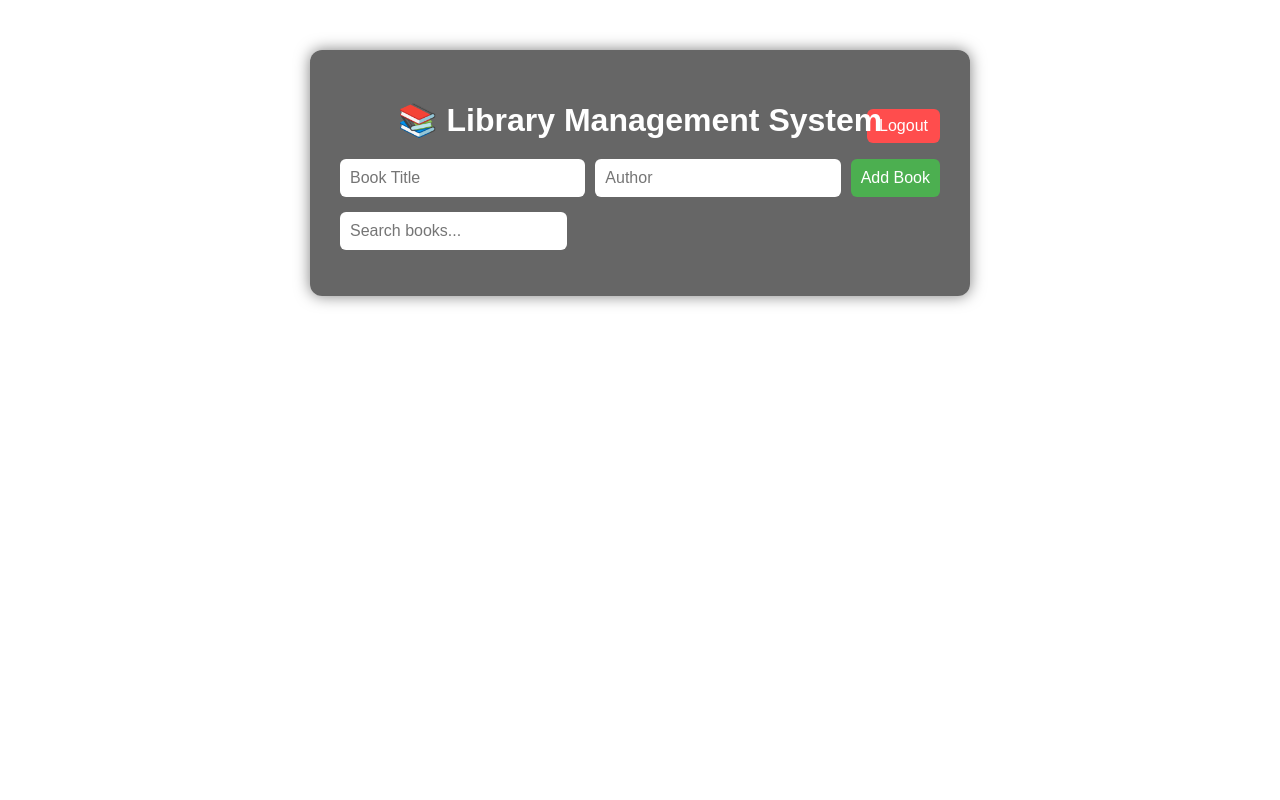
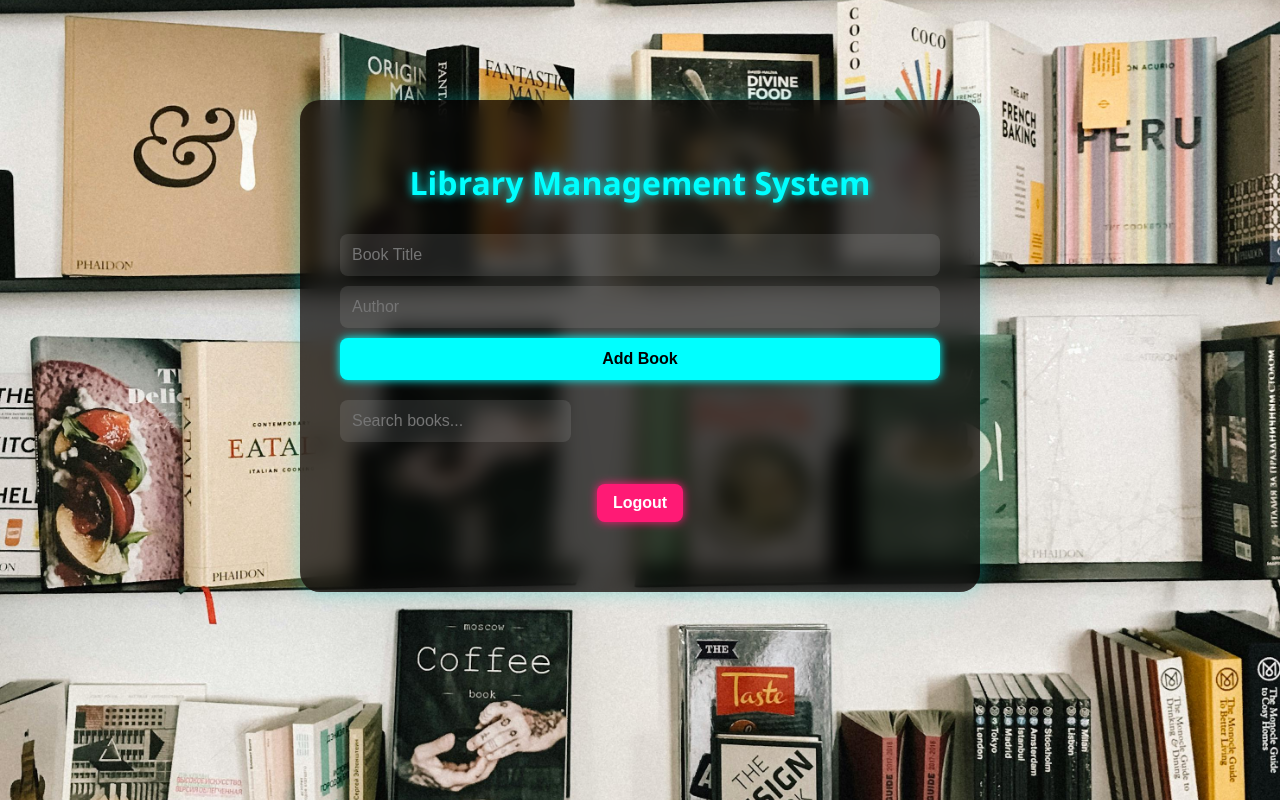
Before and after one commit to TANISH-171/Library_Management_Website, a plain HTML site: page frontend/index.html in a window 1280 px wide. Drawn offline with Linux system fonts and the light colour scheme; no server answers; sample sign-in values are in the browser's storage.

Commit message:
updated BG and Style

```diff
--- a/frontend/index.html
+++ b/frontend/index.html
@@ -6,10 +6,9 @@
   <link rel="stylesheet" href="style.css">
 </head>
 <body>
+
   <div class="container">
-    <h1>📚 Library Management System</h1>
-    <button id="logout-btn" class="logout">Logout</button>
-
+    <h1>Library Management System</h1>
     <form id="book-form">
       <input type="text" id="title" placeholder="Book Title" required>
       <input type="text" id="author" placeholder="Author" required>
@@ -18,6 +17,8 @@
 
     <input type="text" id="search" placeholder="Search books...">
     <ul id="book-list"></ul>
+    <br>
+    <button id="logout-btn" class="logout">Logout</button>
   </div>
 
   <script src="script.js"></script>
--- a/frontend/style.css
+++ b/frontend/style.css
@@ -1,62 +1,99 @@
+
 body {
   margin: 0;
-  font-family: Arial, sans-serif;
+  font-family: 'Segoe UI', Tahoma, Geneva, Verdana, sans-serif;
   background: url('bg.jpg') no-repeat center center fixed;
   background-size: cover;
   color: #fff;
+  transition: background 1s ease-in-out;
 }
 
 .container {
-  background: rgba(0, 0, 0, 0.6);
-  padding: 30px;
-  margin: 50px auto;
+  background: rgba(0, 0, 0, 0.7);
+  padding: 40px;
+  margin: 100px auto;
   max-width: 600px;
-  border-radius: 12px;
-  box-shadow: 0 0 15px rgba(0,0,0,0.5);
+  border-radius: 20px;
+  box-shadow: 0 0 20px rgba(0, 255, 255, 0.3);
+  backdrop-filter: blur(10px);
 }
 
 h1 {
   text-align: center;
-  margin-bottom: 20px;
+  margin-bottom: 30px;
+  font-size: 2rem;
+  color: #0ff;
+  text-shadow: 0 0 10px #0ff;
 }
 
 form, #search {
   display: flex;
   gap: 10px;
-  margin-bottom: 15px;
+  margin-bottom: 20px;
+  flex-direction: column;
 }
 
 input, button {
-  padding: 10px;
+  padding: 12px;
   border: none;
-  border-radius: 6px;
+  border-radius: 8px;
   font-size: 16px;
+  transition: all 0.3s ease;
 }
 
 input {
-  flex: 1;
+  background-color: rgba(255, 255, 255, 0.1);
+  color: #fff;
+}
+
+input:focus {
+  outline: none;
+  box-shadow: 0 0 8px #0ff;
 }
 
 button {
-  background-color: #4CAF50;
-  color: white;
-  cursor: pointer;
+  background-color: #0ff;
+  color: #000;
+  font-weight: bold;
+  box-shadow: 0 0 10px #0ff;
+}
+
+button:hover {
+  background-color: #00e6e6;
+  box-shadow: 0 0 20px #0ff, 0 0 30px #0ff;
+  transform: scale(1.05);
 }
 
 .logout {
-  float: right;
-  background-color: #ff4d4d;
+  display: block;
+  background-color: #ff1a75;
   color: white;
-  border: none;
-  padding: 8px 12px;
-  border-radius: 6px;
-  cursor: pointer;
-  margin-top: -50px;
+  padding: 10px 16px;
+  margin: 0 auto 30px auto;
+  border-radius: 8px;
+  box-shadow: 0 0 10px #ff1a75;
+  font-weight: bold;
+  text-align: center;
+  transition: all 0.3s ease-in-out;
+}
+
+.logout:hover {
+  background-color: #ff4da6;
+  box-shadow: 0 0 20px #ff1a75, 0 0 30px #ff1a75;
+  transform: scale(1.05);
 }
 
 #book-list li {
-  padding: 10px;
-  background: rgba(255, 255, 255, 0.2);
-  margin: 5px 0;
-  border-radius: 6px;
+  padding: 12px;
+  background: rgba(255, 255, 255, 0.1);
+  margin: 6px 0;
+  border-radius: 8px;
+  box-shadow: 0 0 6px rgba(255, 255, 255, 0.1);
+  transition: transform 0.3s ease;
 }
+
+#book-list li:hover {
+  transform: scale(1.02);
+  background: rgba(0, 255, 255, 0.1);
+  box-shadow: 0 0 10px #0ff;
+}
```
Also changed, not shown: frontend/bg.jpg (added).
